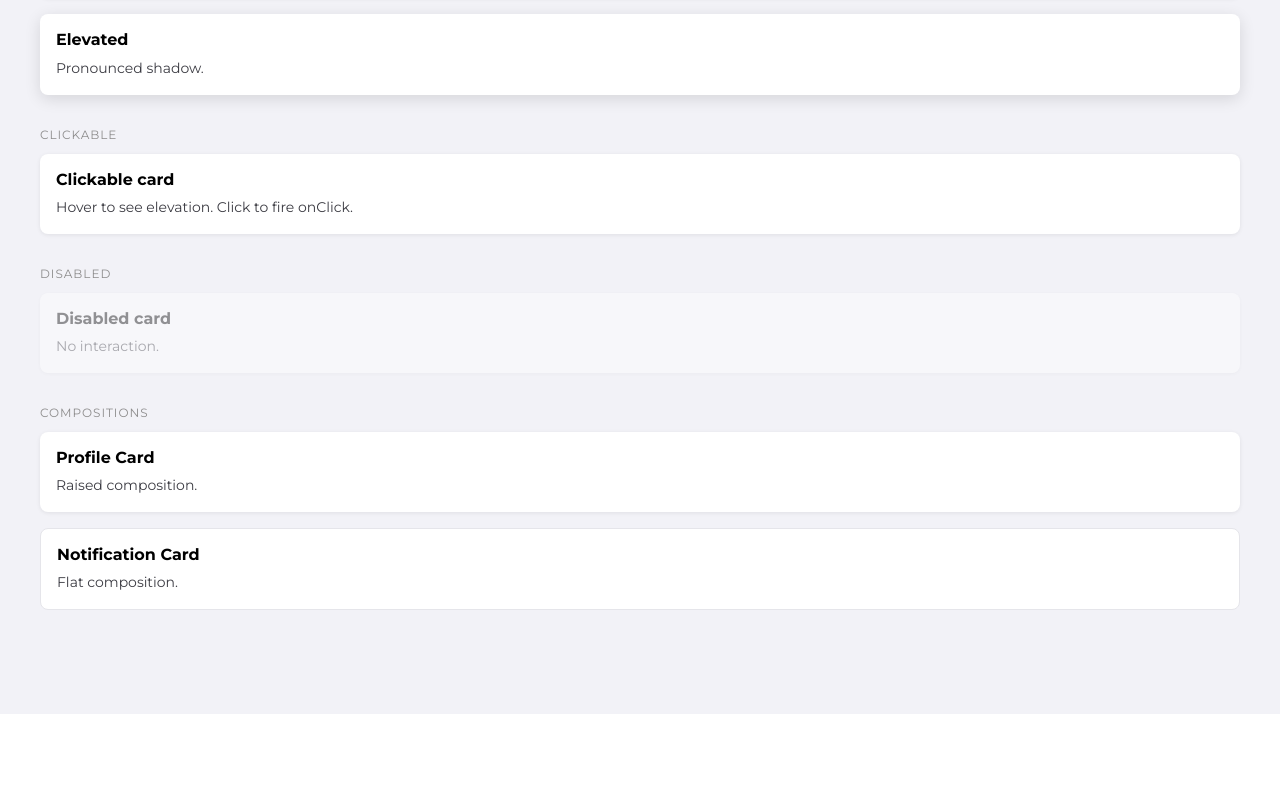
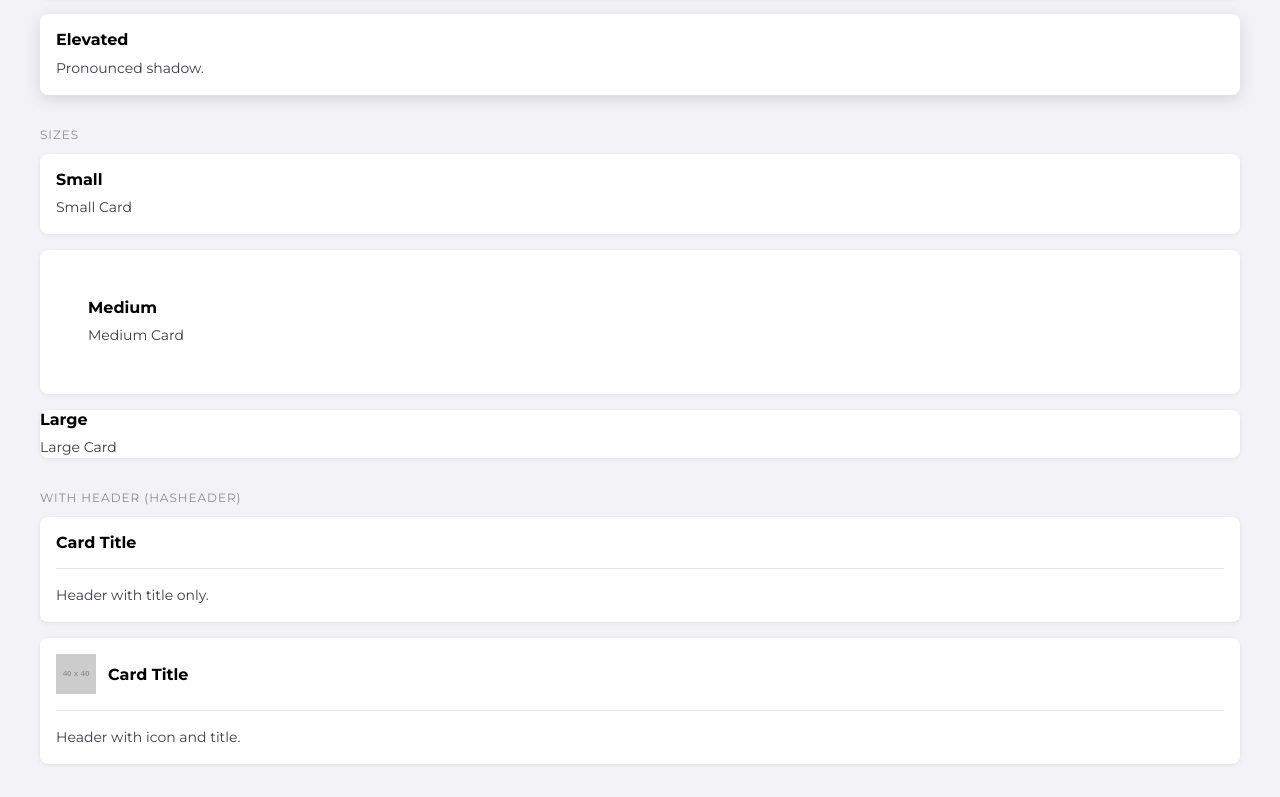
Before and after one commit to LuizzFelipe0/belagio-styles-lib, a React (Vite) app: page / in a window 1280 px wide. Shown: the part 2340-3137 px from the top of the page. Before the commit the page ends 3054 px from the top, so only its background shows below. Built offline with nearby package versions, Linux system fonts and the light colour scheme.

Commit message:
Add new card styles and remove Compositions

```diff
--- a/src/preview/app/App.tsx
+++ b/src/preview/app/App.tsx
@@ -138,6 +138,31 @@ export default function App() {
             </div>
           </Group>
 
+          <Group label="Sizes">
+            <div style={layout.row}>
+              <PrimalCard size="sm" title="Small" description="Small Card" />
+              <PrimalCard size="md" title="Medium" description="Medium Card" />
+              <PrimalCard size="lg" title="Large" description="Large Card" />
+            </div>
+          </Group>
+
+          <Group label="With header (hasHeader)">
+            <div style={layout.row}>
+              <PrimalCard
+                hasHeader
+                title="Card Title"
+                description="Header with title only."
+              />
+              <PrimalCard
+                hasHeader
+                title="Card Title"
+                headerIcon="https://placehold.co/40x40/305CDE/FFFFFF?text=B"
+                headerIconAlt="App icon"
+                description="Header with icon and title."
+              />
+            </div>
+          </Group>
+
           <Group label="Clickable">
             <div style={layout.row}>
               <PrimalCard
@@ -153,13 +178,6 @@ export default function App() {
               <PrimalCard title="Disabled card" description="No interaction." disabled />
             </div>
           </Group>
-
-          <Group label="Compositions">
-            <div style={layout.row}>
-              <ProfileCard      title="Profile Card"      description="Raised composition." />
-              <NotificationCard title="Notification Card" description="Flat composition." />
-            </div>
-          </Group>
         </Section>
 
       </div>
```
